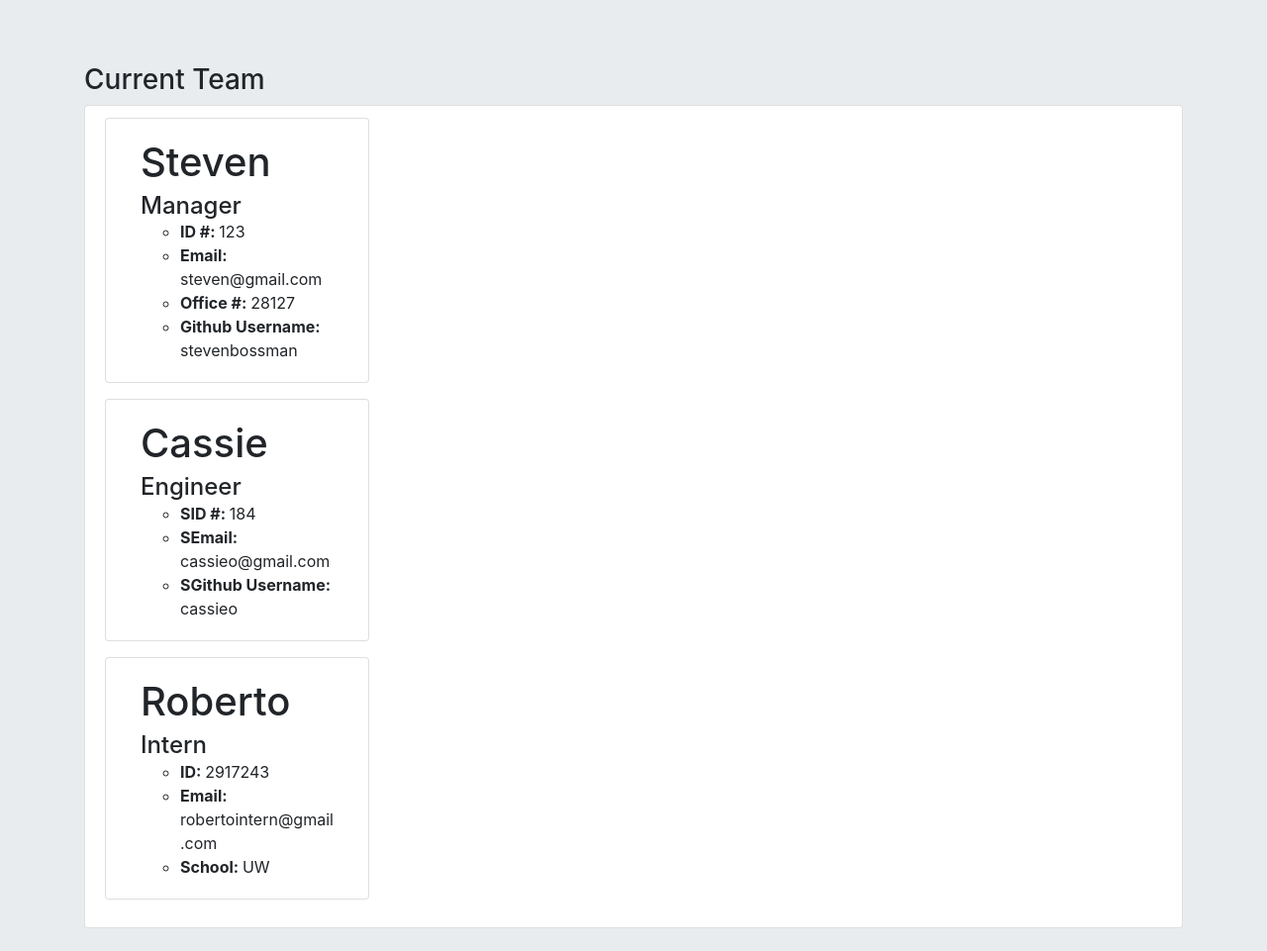
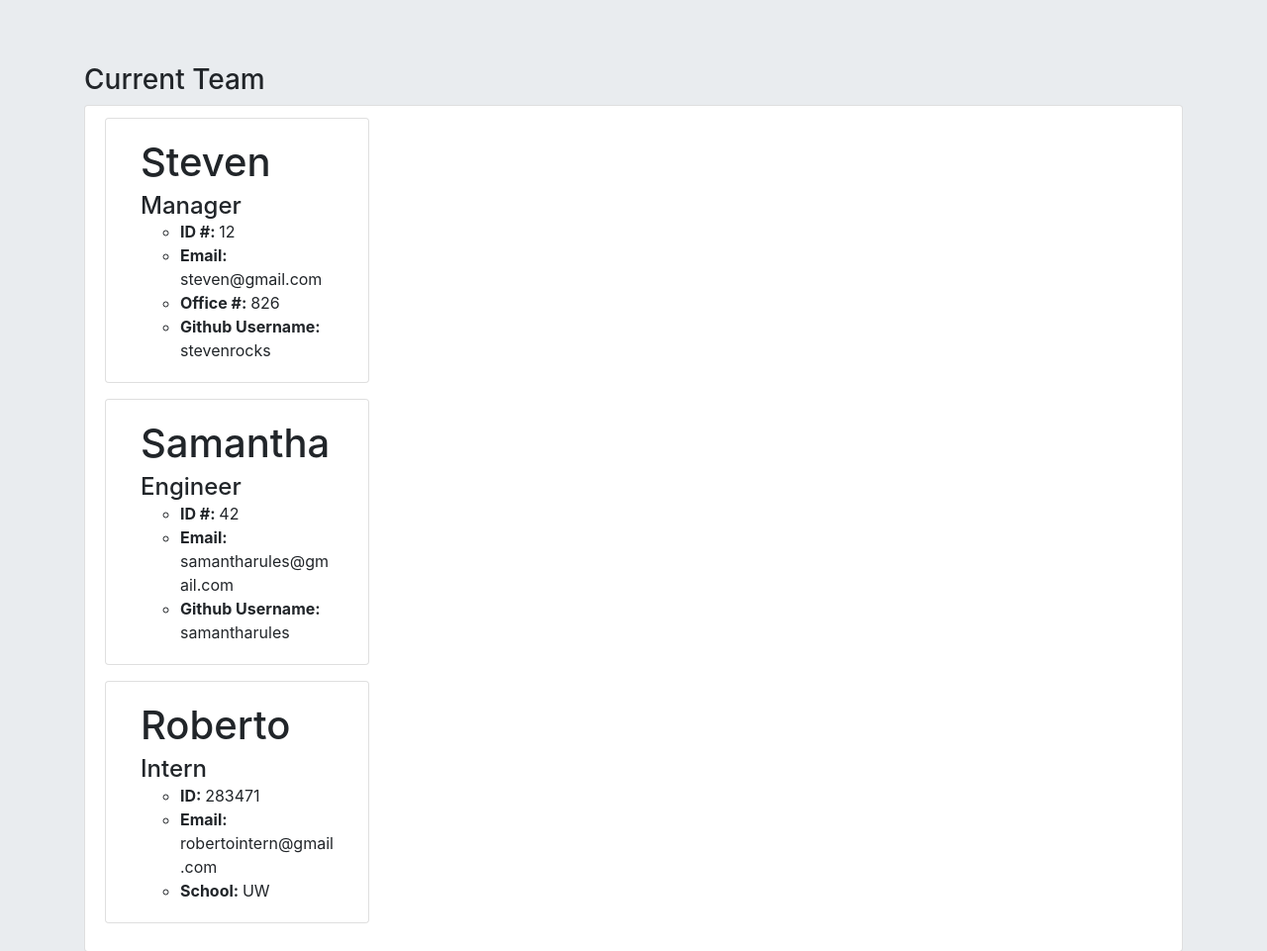
Before and after one commit to flammtaro/team-profile-generator, a website: page index.html in a window 1280 px wide. Shown: the top 961 px of the page at 99% size. Drawn offline with nearby package versions, Linux system fonts and the light colour scheme.

Commit message:
finalized read-me

```diff
--- a/index.html
+++ b/index.html
@@ -16,20 +16,20 @@
           <h1 class="card-title">Steven</h1>
           <h4 class="card-subtitle">Manager</h4>
           <ul class="card-text">
-              <li><strong>ID #: </strong>123</li>
+              <li><strong>ID #: </strong>12</li>
               <li><strong>Email: </strong>steven@gmail.com</li>
-              <li><strong>Office #: </strong>28127</li>
-              <li><strong>Github Username: </strong>stevenbossman</li>
+              <li><strong>Office #: </strong>826</li>
+              <li><strong>Github Username: </strong>stevenrocks</li>
           </ul>
       </div>
   </div><div class="card col-3 mb-3">
       <div class="card-body">
-          <h1 class="card-title">Cassie</h1>
+          <h1 class="card-title">Samantha</h1>
           <h4 class="card-subtitle">Engineer</h4>
           <ul class="card-text">
-              <li><strong>SID #: </strong>184</li>
-              <li><strong>SEmail: </strong>cassieo@gmail.com</li>
-              <li><strong>SGithub Username: </strong>cassieo</li>
+              <li><strong>ID #: </strong>42</li>
+              <li><strong>Email: </strong>samantharules@gmail.com</li>
+              <li><strong>Github Username: </strong>samantharules</li>
           </ul>
       </div>
   </div><div class="card col-3 mb-3">
@@ -37,7 +37,7 @@
           <h1 class="card-title">Roberto</h1>
           <h4 class="card-subtitle">Intern</h4>
           <ul class="card-text">
-              <li><strong>ID: </strong>2917243</li>
+              <li><strong>ID: </strong>283471</li>
               <li><strong>Email: </strong>robertointern@gmail.com</li>
               <li><strong>School: </strong>UW</li>
           </ul>
--- a/index.js
+++ b/index.js
@@ -44,7 +44,7 @@ const managerQuestions = ()=>
     })
 }
 
-//
+//Inquirer prompt to proceed or end the teammate selection process
 const selectTeammates = ()=>
 {
     inquirer.prompt([
```
Also changed, not shown: README.md.
